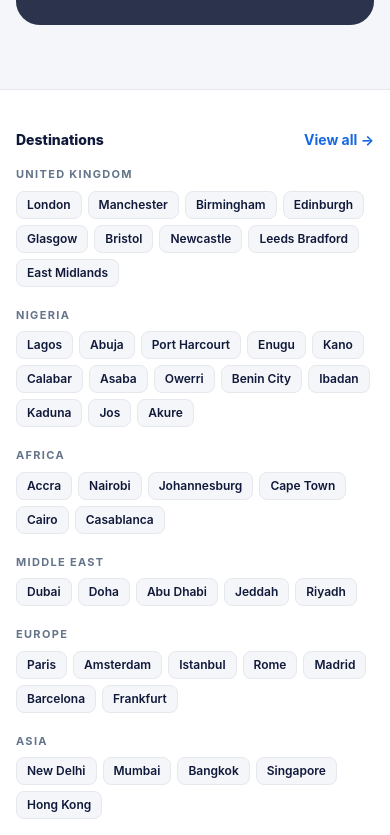
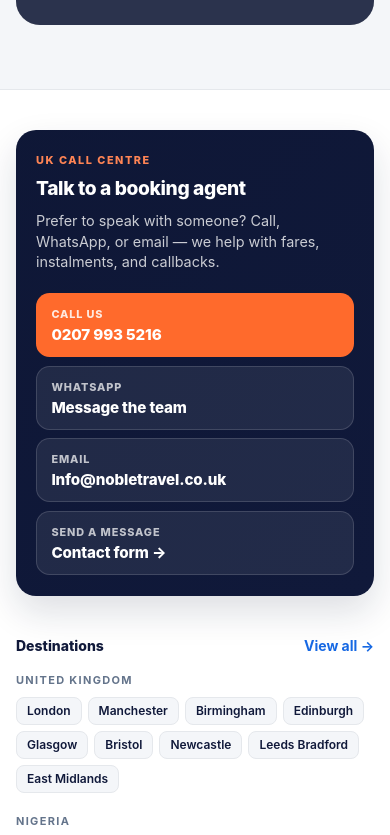
Before and after one commit to awaisaly/just-like-that, a Next.js app in the folder apps/web/: page / in a window 390 px wide. Shown: the part 7076-7911 px from the top of the page. Built offline with nearby package versions, Linux system fonts and the light colour scheme; no server answers; grey boxes are pictures that could not be loaded.

Commit message:
Improve footer contact UX and drop sitemap/LLM footer links.
Move phone, WhatsApp, email, and the contact form into a high-contrast contact band so support details are easy to find.

```diff
--- a/apps/web/src/app/globals.css
+++ b/apps/web/src/app/globals.css
@@ -1771,6 +1771,115 @@
 
   .site-footer-inner {
     @apply mx-auto flex w-[min(1200px,100%)] flex-col gap-10;
+  }
+
+  .footer-contact {
+    display: grid;
+    gap: 1.25rem;
+    padding: 1.35rem 1.25rem;
+    border-radius: 1.25rem;
+    background:
+      linear-gradient(135deg, color-mix(in oklab, var(--color-brand-navy) 96%, black), var(--color-brand-navy));
+    color: #fff;
+    box-shadow: 0 16px 36px rgb(16 25 58 / 14%);
+  }
+
+  @media (min-width: 900px) {
+    .footer-contact {
+      grid-template-columns: minmax(0, 0.9fr) minmax(0, 1.1fr);
+      align-items: center;
+      gap: 1.75rem;
+      padding: 1.6rem 1.75rem;
+    }
+  }
+
+  .footer-contact-eyebrow {
+    margin: 0;
+    font-size: 0.68rem;
+    font-weight: 800;
+    letter-spacing: 0.14em;
+    text-transform: uppercase;
+    color: color-mix(in oklab, var(--color-accent) 85%, white);
+  }
+
+  .footer-contact-title {
+    margin: 0.35rem 0 0;
+    font-size: clamp(1.2rem, 2.4vw, 1.55rem);
+    font-weight: 800;
+    letter-spacing: -0.02em;
+    color: #fff;
+  }
+
+  .footer-contact-text {
+    margin: 0.45rem 0 0;
+    max-width: 28rem;
+    font-size: 0.9rem;
+    line-height: 1.45;
+    color: rgb(255 255 255 / 78%);
+  }
+
+  .footer-contact-actions {
+    display: grid;
+    gap: 0.55rem;
+  }
+
+  @media (min-width: 640px) {
+    .footer-contact-actions {
+      grid-template-columns: 1fr 1fr;
+    }
+  }
+
+  .footer-contact-action {
+    display: grid;
+    gap: 0.15rem;
+    min-width: 0;
+    padding: 0.75rem 0.9rem;
+    border-radius: 0.85rem;
+    border: 1px solid rgb(255 255 255 / 14%);
+    background: rgb(255 255 255 / 8%);
+    color: #fff;
+    text-decoration: none;
+    transition:
+      background-color 0.15s ease,
+      border-color 0.15s ease,
+      transform 0.15s ease;
+  }
+
+  .footer-contact-action:hover {
+    background: rgb(255 255 255 / 14%);
+    border-color: rgb(255 255 255 / 28%);
+    transform: translateY(-1px);
+  }
+
+  .footer-contact-action.is-phone {
+    background: var(--color-accent);
+    border-color: transparent;
+    color: #fff;
+  }
+
+  .footer-contact-action.is-phone:hover {
+    background: var(--color-accent-dark);
+    border-color: transparent;
+  }
+
+  .footer-contact-action-label {
+    font-size: 0.68rem;
+    font-weight: 800;
+    letter-spacing: 0.08em;
+    text-transform: uppercase;
+    color: rgb(255 255 255 / 72%);
+  }
+
+  .footer-contact-action.is-phone .footer-contact-action-label {
+    color: rgb(255 255 255 / 85%);
+  }
+
+  .footer-contact-action-value {
+    font-size: 0.95rem;
+    font-weight: 800;
+    letter-spacing: -0.01em;
+    line-height: 1.25;
+    overflow-wrap: anywhere;
   }
 
   .footer-destinations {
--- a/apps/web/src/components/SiteFooter.tsx
+++ b/apps/web/src/components/SiteFooter.tsx
@@ -13,6 +13,7 @@ import {
   getSupportEmail,
   getSupportPhone,
   supportMailtoHref,
+  supportPhoneDigits,
   supportTelHref,
 } from '../lib/contact';
 import { INSTALMENTS_HREF, instalmentCopy } from '../lib/instalments';
@@ -158,6 +159,12 @@ export function SiteFooter() {
   const supportPhone = getSupportPhone();
   const supportEmail = getSupportEmail();
   const phoneDisplay = formatSupportPhone(supportPhone);
+  const whatsappRaw =
+    process.env.NEXT_PUBLIC_WHATSAPP_NUMBER?.replace(/[^\d]/g, '') ||
+    supportPhoneDigits(supportPhone);
+  const whatsappUrl = whatsappRaw
+    ? `https://wa.me/${whatsappRaw}?text=${encodeURIComponent(`Hi, I have a question about flights on ${AGENCY_NAME}.`)}`
+    : null;
 
   const destinationRegions = destinationRegionOrder
     .map((region) => ({
@@ -171,6 +178,44 @@ export function SiteFooter() {
   return (
     <footer className="site-footer">
       <div className="site-footer-inner">
+        <section className="footer-contact" aria-labelledby="footer-contact-title">
+          <div className="footer-contact-copy">
+            <p className="footer-contact-eyebrow">UK call centre</p>
+            <h2 id="footer-contact-title" className="footer-contact-title">
+              Talk to a booking agent
+            </h2>
+            <p className="footer-contact-text">
+              Prefer to speak with someone? Call, WhatsApp, or email — we help with fares,
+              instalments, and callbacks.
+            </p>
+          </div>
+          <div className="footer-contact-actions">
+            <a href={supportTelHref(supportPhone)} className="footer-contact-action is-phone">
+              <span className="footer-contact-action-label">Call us</span>
+              <span className="footer-contact-action-value">{phoneDisplay}</span>
+            </a>
+            {whatsappUrl ? (
+              <a
+                href={whatsappUrl}
+                target="_blank"
+                rel="noopener noreferrer"
+                className="footer-contact-action is-whatsapp"
+              >
+                <span className="footer-contact-action-label">WhatsApp</span>
+                <span className="footer-contact-action-value">Message the team</span>
+              </a>
+            ) : null}
+            <a href={supportMailtoHref(supportEmail)} className="footer-contact-action is-email">
+              <span className="footer-contact-action-label">Email</span>
+              <span className="footer-contact-action-value">{supportEmail}</span>
+            </a>
+            <Link href="/contact" className="footer-contact-action is-form">
+              <span className="footer-contact-action-label">Send a message</span>
+              <span className="footer-contact-action-value">Contact form →</span>
+            </Link>
+          </div>
+        </section>
+
         <section className="footer-destinations" aria-labelledby="footer-destinations-title">
           <div className="footer-destinations-head">
             <h2 id="footer-destinations-title" className="footer-col-title">
@@ -242,12 +287,6 @@ export function SiteFooter() {
               <li>
                 <Link href="/contact">Contact us</Link>
               </li>
-              <li>
-                <a href="/sitemap.xml">Sitemap</a>
-              </li>
-              <li>
-                <a href="/llms.txt">AI / LLM info</a>
-              </li>
               {guides
                 .filter(
                   (guide) =>
@@ -258,12 +297,6 @@ export function SiteFooter() {
                     <Link href={seoPath(guide)}>{guide.h1}</Link>
                   </li>
                 ))}
-              <li>
-                <a href={supportTelHref(supportPhone)}>Call {phoneDisplay}</a>
-              </li>
-              <li>
-                <a href={supportMailtoHref(supportEmail)}>{supportEmail}</a>
-              </li>
             </ul>
           </div>
         </div>
```
